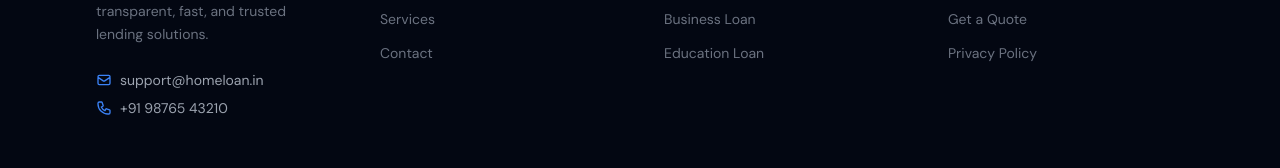
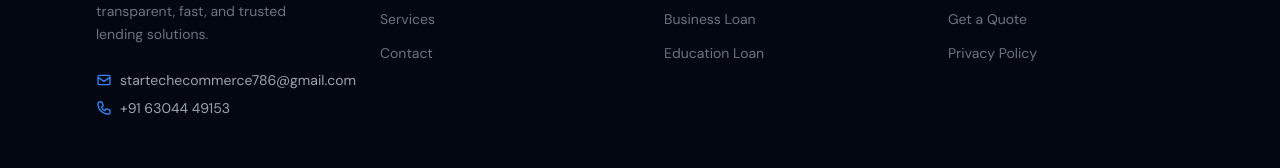
Before and after one commit to saimule1322/starTeckLoans-project, a React (Vite) app: page /contact in a window 1280 px wide. Shown: the part 1845-2013 px from the top of the page. Built offline with nearby package versions, Linux system fonts and the light colour scheme.

Commit message:
contact details changed

```diff
--- a/src/components/Footer.jsx
+++ b/src/components/Footer.jsx
@@ -54,13 +54,13 @@ export default function Footer() {
                 <svg className="w-4 h-4 text-blue-500 flex-shrink-0" fill="none" stroke="currentColor" viewBox="0 0 24 24">
                   <path strokeLinecap="round" strokeLinejoin="round" strokeWidth={2} d="M3 8l7.89 5.26a2 2 0 002.22 0L21 8M5 19h14a2 2 0 002-2V7a2 2 0 00-2-2H5a2 2 0 00-2 2v10a2 2 0 002 2z" />
                 </svg>
-                <span>support@homeloan.in</span>
+                <span>startechecommerce786@gmail.com</span>
               </div>
               <div className="flex items-center gap-2">
                 <svg className="w-4 h-4 text-blue-500 flex-shrink-0" fill="none" stroke="currentColor" viewBox="0 0 24 24">
                   <path strokeLinecap="round" strokeLinejoin="round" strokeWidth={2} d="M3 5a2 2 0 012-2h3.28a1 1 0 01.948.684l1.498 4.493a1 1 0 01-.502 1.21l-2.257 1.13a11.042 11.042 0 005.516 5.516l1.13-2.257a1 1 0 011.21-.502l4.493 1.498a1 1 0 01.684.949V19a2 2 0 01-2 2h-1C9.716 21 3 14.284 3 6V5z" />
                 </svg>
-                <span>+91 98765 43210</span>
+                <span>+91 63044 49153</span>
               </div>
             </div>
           </div>
```
